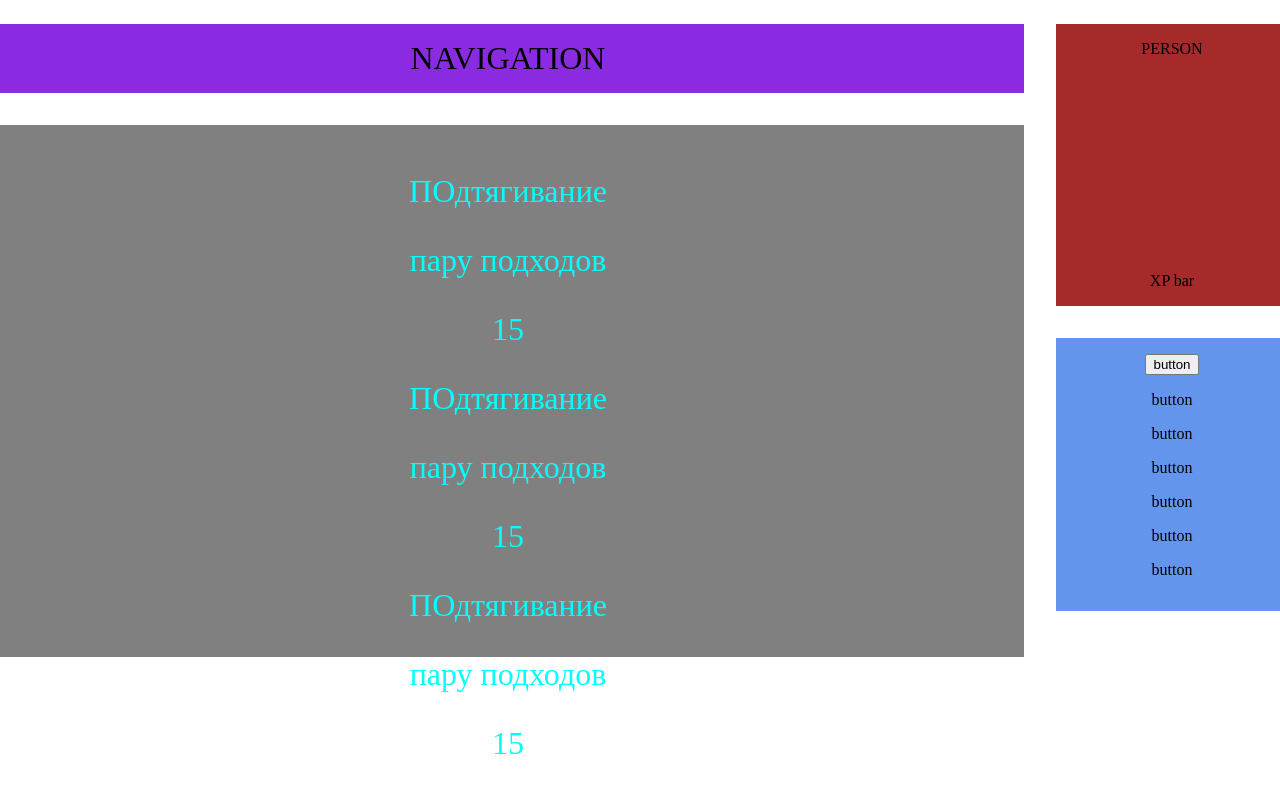
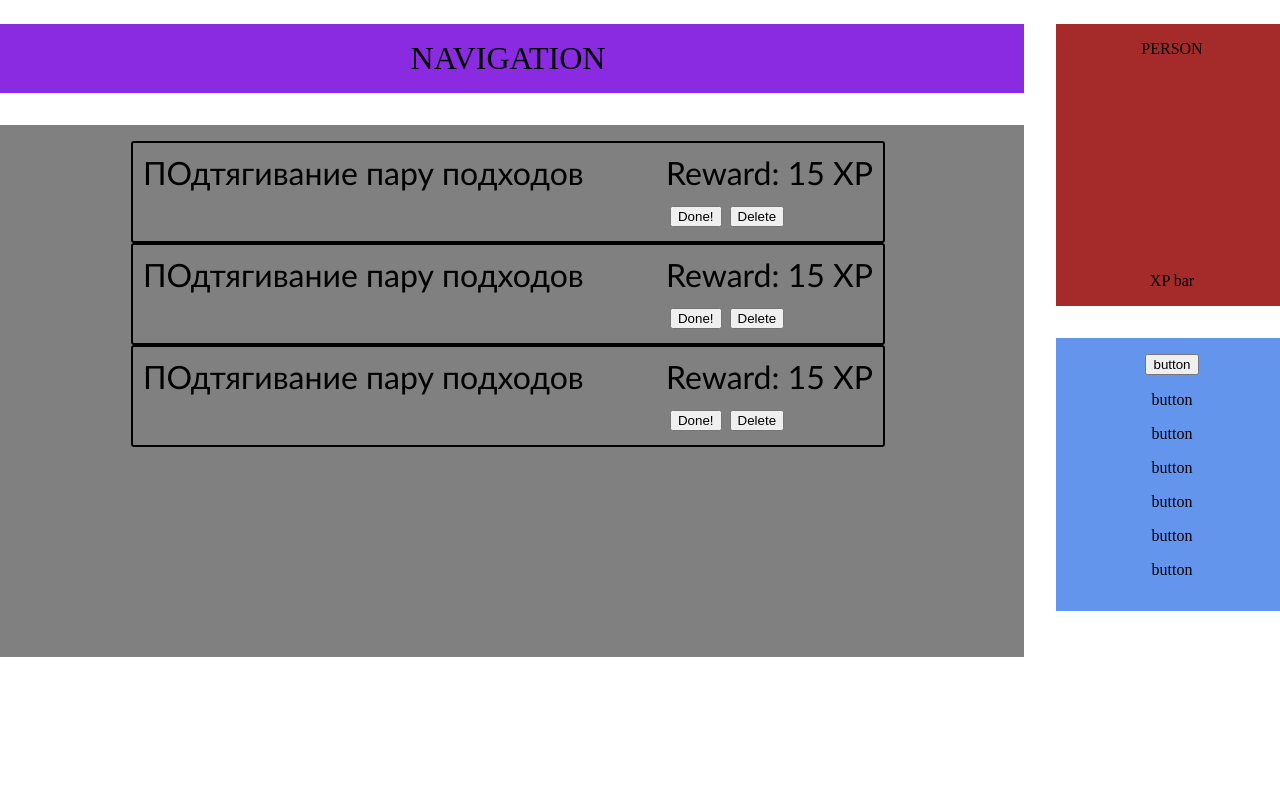
Before and after one commit to ArestMarih/AllenTracker, a Django app: page / in a window 1280 px wide. Run offline with Django 4.2, Linux system fonts and the light colour scheme; data comes from the database, SQL or seed files in the repository.

Commit message:
Add Block Info in mainHTML and ClassCSS

```diff
--- a/Track/static/css/class.css
+++ b/Track/static/css/class.css
@@ -32,3 +32,10 @@
 .qus {
     color: aqua;
 }
+.infotext{
+    margin: 10px;
+    font-family: Trebuchet MS;
+}
+.infobtn{
+    margin: 4px;
+}
--- a/Track/static/css/id.css
+++ b/Track/static/css/id.css
@@ -42,3 +42,23 @@
 #perbar{
     padding: 16px;
 }
+#info{
+    display: flex;
+    justify-content: center;
+}
+#inforb{
+    flex-direction: column;
+}
+#infomain{
+}
+#infostate{
+    border: 2px solid black;
+    border-radius: 3px;
+    display: flex;
+    width: 750px;
+    justify-content: space-between;
+}
+#infob{
+    display: flex;
+    flex-wrap: nowrap;
+}
--- a/Track/trak/templates/trak/main.html
+++ b/Track/trak/templates/trak/main.html
@@ -13,10 +13,22 @@
                 <div id="nav">NAVIGATION</div>
                 <div id="inf">
                     {% for quest in quests %}
-                    <div>
-                        <p class='qus'>{{ quest.nameQu }} </p>
-                        <p class='qus'>{{ quest.comments }} </p>
-                        <p class='qus'>{{ quest.exp }} </p>
+                    <div id='info'>
+                        <div id='infostate'>
+                            <div class='infotext' id='infomain'>{{ quest.nameQu }} {{ quest.comments }} </div>
+                                <div id='inforb'>
+                                    <div class='infotext'>Reward: {{ quest.exp }} XP </div>
+                                        <div class='infotext'>
+                                            <div id='infob'>
+                                                <button class='infobtn'>Done!</button>
+                                                <button class='infobtn'>Delete</button>
+                                            </div>
+                                        </div>
+                                </div>
+                            {% comment %} <p class='qus'>{{ quest.nameQu }} </p>
+                            <p class='qus'>{{ quest.comments }} </p>
+                            <p class='qus'>{{ quest.exp }} </p> {% endcomment %}
+                        </div>
                     </div>
                     {% endfor %}
                 </div>
```
